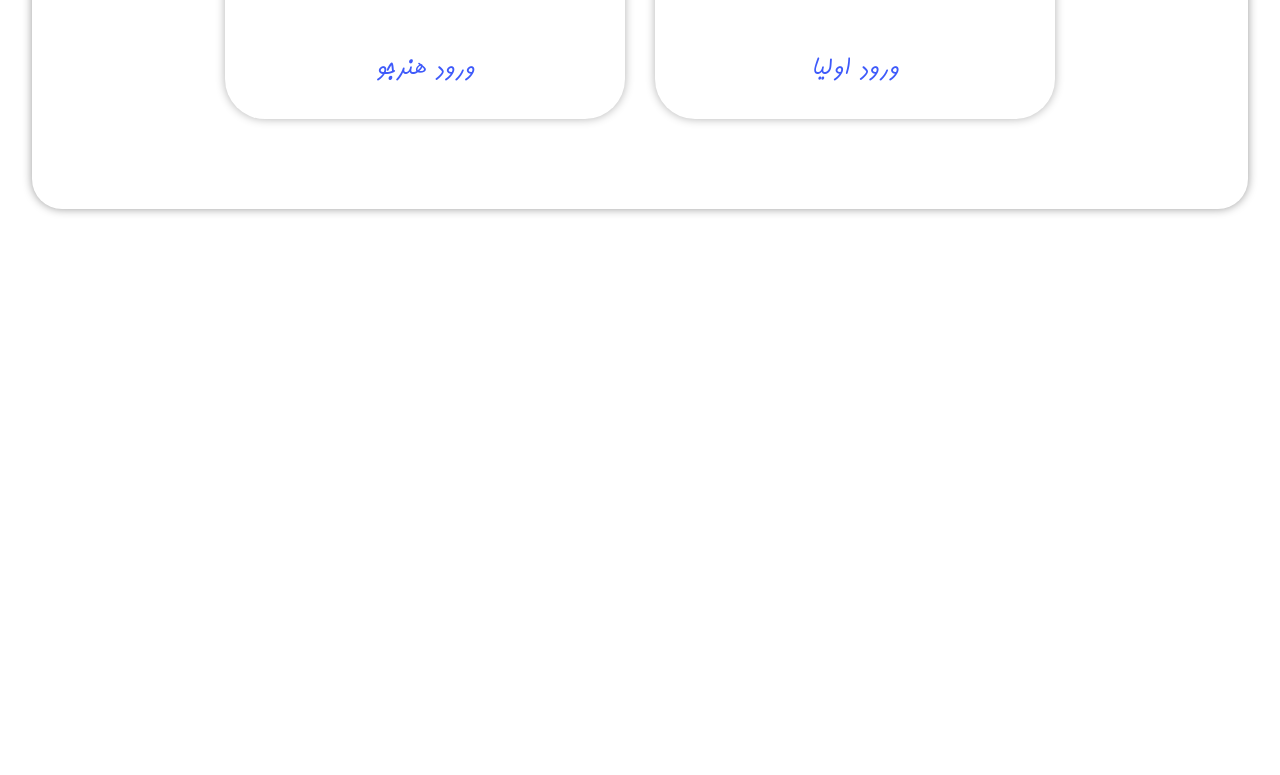
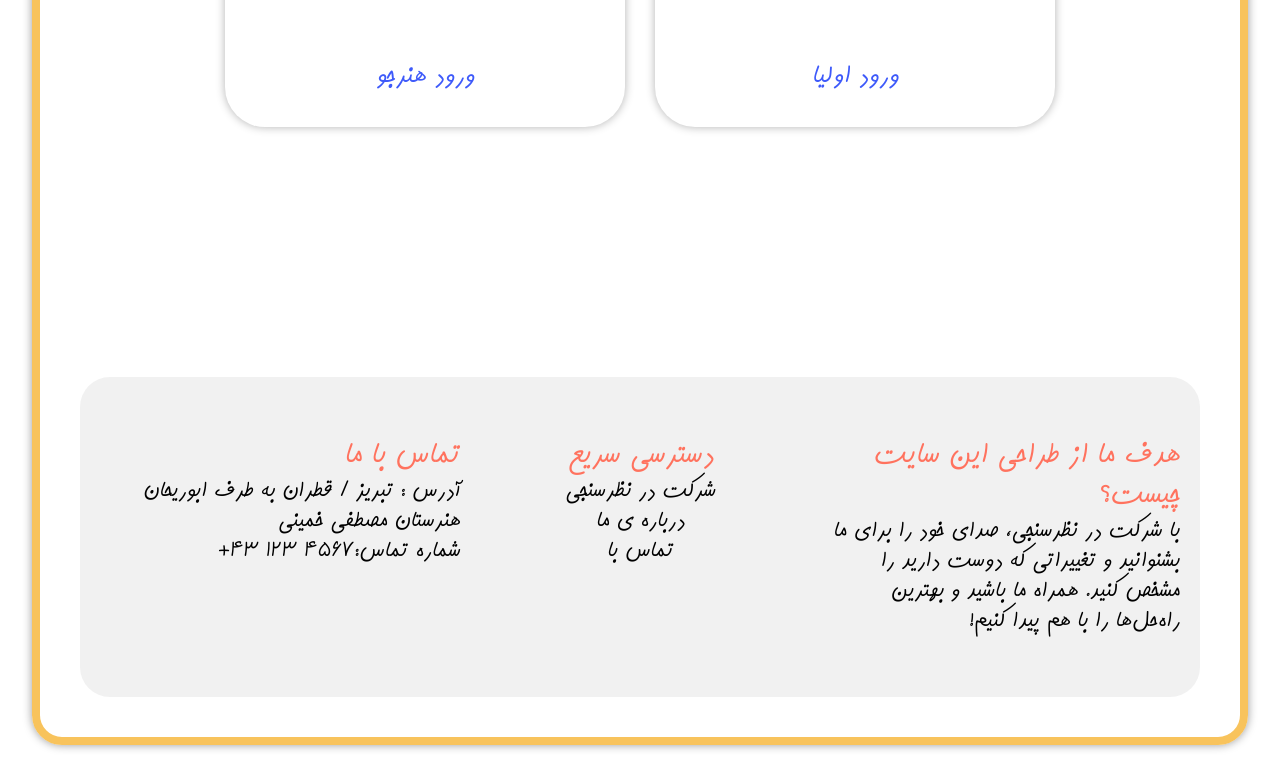
Before and after one commit to sadrawn/Atom, a plain HTML site: page index.html in a window 1280 px wide. Shown: the part 1491-2266 px from the top of the page. Before the commit the page ends 1730 px from the top, so only its background shows below. Drawn offline with Linux system fonts and the light colour scheme.

Commit message:
last changes

```diff
--- a/index.html
+++ b/index.html
@@ -33,7 +33,7 @@
                 </div>
             </div>
             <div class="downSide">
-                <img src="resource/Images/index.png" alt="">
+                <img src="resource/Images/6770965.jpg" alt="">
                 <div class="Header-text">
                     <h2>
                         به سایت نظرسنجی هنرستان مصطفی خمینی خوش آمدید.
@@ -81,7 +81,30 @@
             </section>
         </main>
         <!-- Footer -->
-
+        <footer>
+            <div class="footerTop">
+                <div class="footerSec">
+                    <h3>هدف ما از طراحی این سایت چیست؟</h3>
+                    <p>
+                        با شرکت در نظرسنجی، صدای خود را برای ما بشنوانید و تغییراتی که دوست دارید را مشخص کنید. همراه ما
+                        باشید و بهترین راه‌حل‌ها را با هم پیدا کنیم!
+                    </p>
+                </div>
+                <div class="footerSec">
+                    <h3>دسترسی سریع</h3>
+                    <ul>
+                        <li><a href="">شرکت در نظرسنجی</a></li>
+                        <li><a href="">درباره ی ما</a></li>
+                        <li><a href="">تماس با</a></li>
+                    </ul>
+                </div>
+                <div class="footerSec">
+                    <h3>تماس با ما</h3>
+                    <p>آدرس : تبریز / قطران به طرف ابوریحان هنرستان مصطفی خمینی</p>
+                    <p>شماره تماس:4567 123 43+</p>
+                </div>
+            </div>
+        </footer>
         <!-- Scripts -->
     </div>
     <script></script>
--- a/styles/Footer.css
+++ b/styles/Footer.css
@@ -1,12 +1,51 @@
 :root {
     --themeColorPurple: #3e5afa;
+    --themeColorCoral: #ff725e;
     --themeColorYellow: #f8c35c;
     --themeColorBlack: #000;
     --hoverColor: #0026ff;
     --themeColorWhite: #fff;
 }
 
-footer{
+footer {
     width: 100%;
-    height: 500px;
+    height: auto;
+    background-color: rgba(211, 211, 211, 0.329);
+    display: flex;
+    justify-content: center;
+    align-items: center;
+    padding: 60px 20px;
+    border-radius: 30px;
+    flex-direction: column;
+    margin-top: 200px;
+    font-size: 25px;
 }
+
+.footerTop {
+    width: 100%;
+    height: 90%;
+    display: grid;
+    grid-template-columns: repeat(3, 1fr);
+}
+
+.footerSec:nth-child(2) {
+    display: flex;
+    justify-content: start;
+    align-items: center;
+    flex-direction: column;
+    text-align: center;
+}
+
+.footerSec h3 {
+    font-size: 40px;
+    color: var(--themeColorCoral);
+    transition: all 0.5s;
+}
+
+.footerSec a {
+    color: black;
+}
+
+.footerSec a:hover {
+    color: var(--hoverColor);
+}
--- a/styles/General.css
+++ b/styles/General.css
@@ -20,7 +20,7 @@
 }
 
 :root {
-    --themeColorPurple: #3e5afa;
+    --themeColorPurple: #ff725e;
     --themeColorYellow: #f8c35c;
     --themeColorBlack: #000;
     --hoverColor: #0026ff;
@@ -38,3 +38,7 @@ a {
 body::-webkit-scrollbar {
     width: 8px;
 }
+
+html {
+    scroll-behavior: smooth;
+}
--- a/styles/Header.css
+++ b/styles/Header.css
@@ -1,5 +1,6 @@
 :root {
     --themeColorPurple: #3e5afa;
+    --themeColorCoral: #ff725e;
     --themeColorYellow: #f8c35c;
     --themeColorBlack: #000;
     --hoverColor: #0026ff;
@@ -51,17 +52,12 @@ nav a {
 }
 
 nav a:hover {
-    color: var(--hoverColor);
-    font-weight: bold;
-}
-
-.active {
-    color: var(--themeColorPurple);
+    color: var(--themeColorCoral);
     font-weight: bold;
 }
 
 .participate {
-    background-color: var(--themeColorPurple);
+    background-color: var(--themeColorCoral);
     color: var(--themeColorWhite);
 }
 
@@ -81,12 +77,12 @@ nav a:hover {
 
 .account p {
     max-width: 100px;
-    font-size: 20px;
+    font-size: 25px;
 }
 
 .account img {
-    width: 50px;
-    height: 50px;
+    width: 70px;
+    height: 70px;
     display: inline;
 }
 
@@ -135,7 +131,7 @@ nav a:hover {
     padding: 10px 20px;
     border-radius: 20px;
     border: none;
-    background: var(--themeColorPurple);
+    background: var(--themeColorCoral);
     color: var(--themeColorWhite);
     cursor: pointer;
     transition: all 0.35s;
--- a/styles/index.css
+++ b/styles/index.css
@@ -1,5 +1,6 @@
 :root {
     --themeColorPurple: #3e5afa;
+    --themeColorCoral: #ff725e;
     --themeColorYellow: #f8c35c;
     --themeColorBlack: #000;
     --hoverColor: #0026ff;
@@ -16,6 +17,7 @@
     border-radius: 30px;
     box-shadow: 0px 0px 10px rgba(0, 0, 0, 0.4);
     padding: 40px;
+    border: solid 8px var(--themeColorYellow);
 }
 
 body {
```
Also changed, not shown: resource/Images/6770965.jpg (added).
